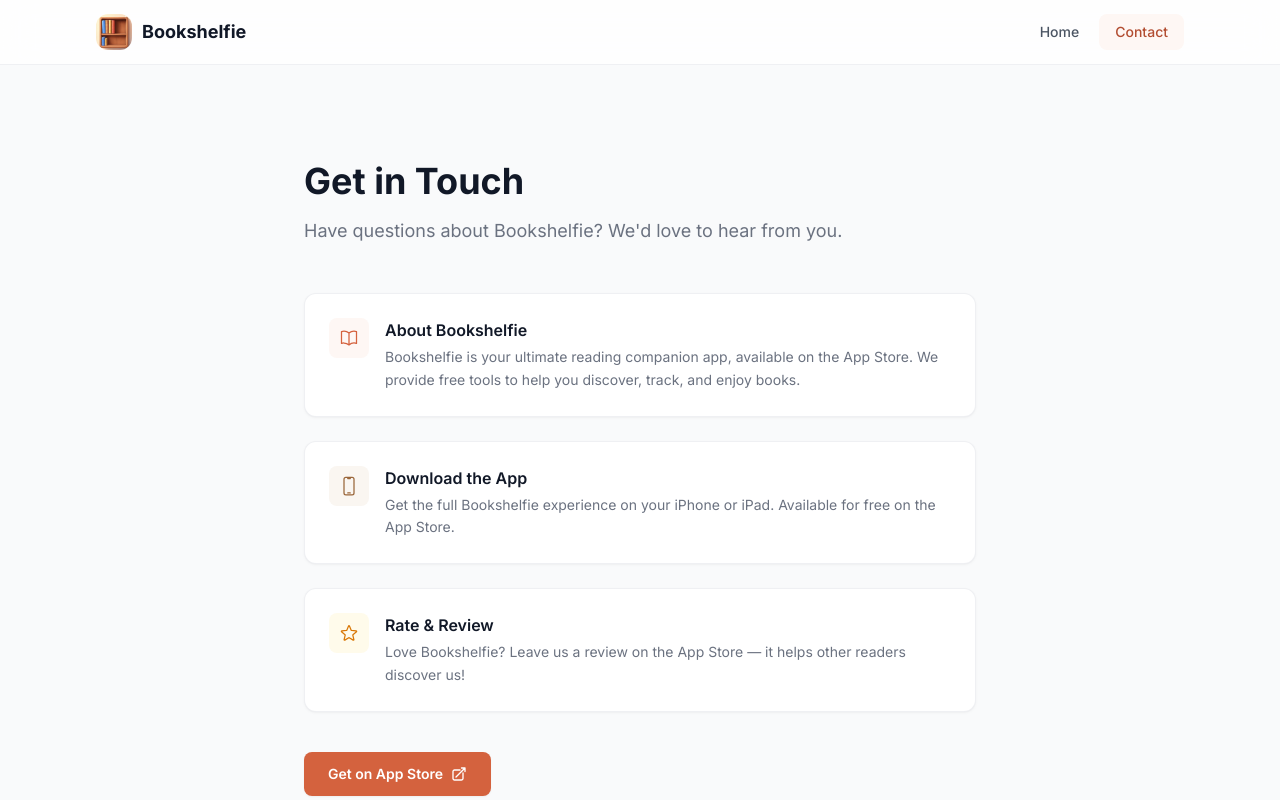
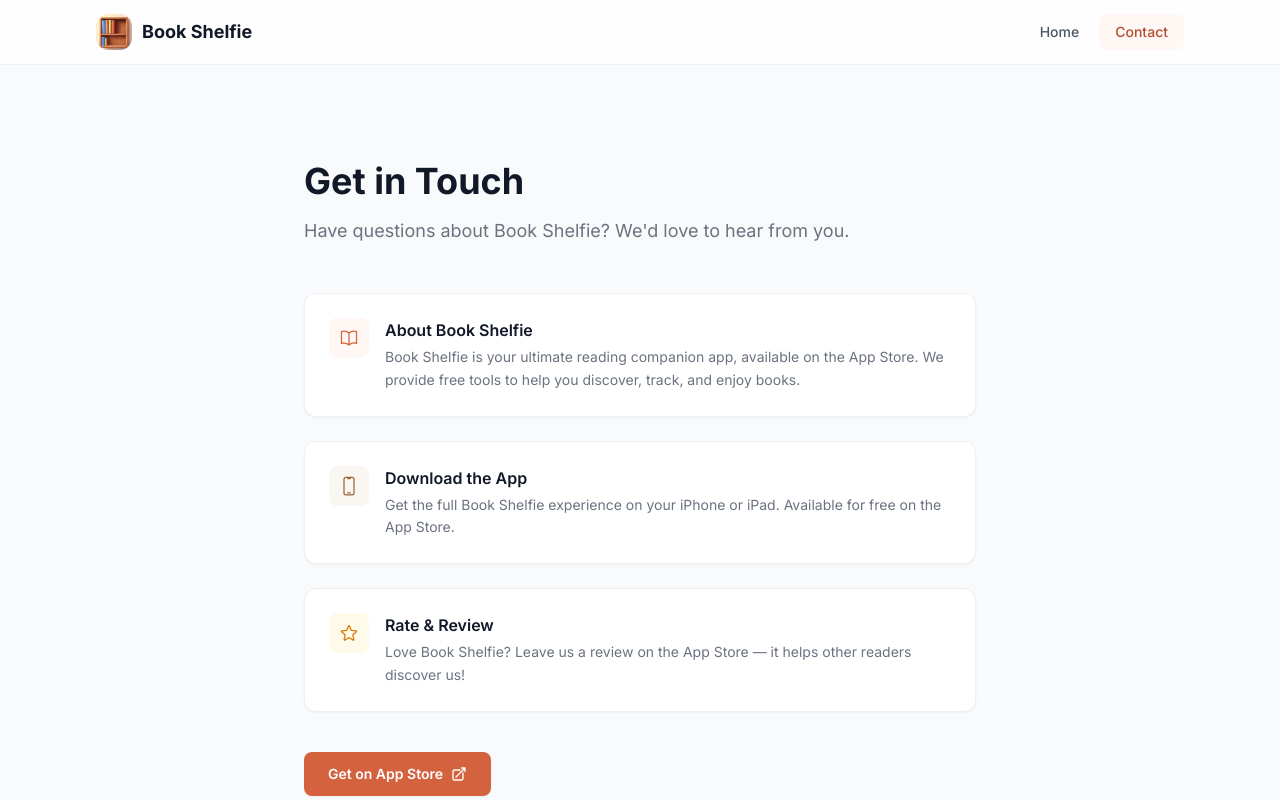
Before and after one commit to SamGit83/vercel-bookshelfie, a Next.js app: page /contact in a window 1280 px wide. Shown: the top 800 px of the page. Built offline with nearby package versions, Linux system fonts and the light colour scheme.

Commit message:
Update app link and header scroll

```diff
--- a/components/Footer.js
+++ b/components/Footer.js
@@ -7,8 +7,8 @@
         <div className="flex flex-col md:flex-row justify-between items-start gap-8">
           <div className="flex flex-col gap-3">
             <div className="flex items-center gap-2.5">
-              <img src="/logo.png" alt="Bookshelfie" className="w-9 h-9 rounded-xl" />
-              <span className="text-lg font-bold text-gray-900">Bookshelfie</span>
+              <img src="/logo.png" alt="Book Shelfie" className="w-9 h-9 rounded-xl" />
+              <span className="text-lg font-bold text-gray-900">Book Shelfie</span>
             </div>
             <p className="text-sm text-gray-500 max-w-xs">
               Your reading companion. Track, discover, and share your reading journey.
@@ -20,7 +20,7 @@
               <h4 className="text-sm font-semibold text-gray-900 mb-3">Product</h4>
               <ul className="space-y-2">
                 <li><Link href="/" className="text-sm text-gray-500 hover:text-brand-600 transition-colors">Tools</Link></li>
-                <li><a href="https://apps.apple.com" target="_blank" rel="noopener noreferrer" className="text-sm text-gray-500 hover:text-brand-600 transition-colors">App Store</a></li>
+                <li><a href="https://apps.apple.com/se/app/book-shelfie/id6753343399?l=en-GB" target="_blank" rel="noopener noreferrer" className="text-sm text-gray-500 hover:text-brand-600 transition-colors">App Store</a></li>
               </ul>
             </div>
             <div>
@@ -34,7 +34,7 @@
 
         <div className="mt-10 pt-6 border-t border-gray-100">
           <p className="text-sm text-gray-400">
-            © {new Date().getFullYear()} Bookshelfie. All rights reserved.
+            © {new Date().getFullYear()} Book Shelfie. All rights reserved.
           </p>
         </div>
       </div>
--- a/components/Header.js
+++ b/components/Header.js
@@ -1,19 +1,45 @@
+import { useState, useEffect } from 'react'
 import Link from 'next/link'
 import { useRouter } from 'next/router'
 
 export default function Header() {
   const router = useRouter()
+  const [showHeader, setShowHeader] = useState(true)
+  const [lastScrollY, setLastScrollY] = useState(0)
+
+  useEffect(() => {
+    const handleScroll = () => {
+      const currentScrollY = window.scrollY
+
+      if (currentScrollY > lastScrollY && currentScrollY > 50) {
+        // Scrolling down - hide header
+        setShowHeader(false)
+      } else {
+        // Scrolling up - show header
+        setShowHeader(true)
+      }
+
+      setLastScrollY(currentScrollY)
+    }
+
+    window.addEventListener('scroll', handleScroll, { passive: true })
+    return () => window.removeEventListener('scroll', handleScroll)
+  }, [lastScrollY])
 
   const isActive = (path) => router.pathname === path
 
   return (
-    <header className="sticky top-0 z-50 bg-white/80 backdrop-blur-lg border-b border-gray-200/60">
+    <header
+      className={`sticky top-0 z-50 bg-white/80 backdrop-blur-lg border-b border-gray-200/60 transition-transform duration-300 ${
+        showHeader ? 'translate-y-0' : '-translate-y-full'
+      }`}
+    >
       <div className="max-w-6xl mx-auto px-4 sm:px-6 lg:px-8">
         <div className="flex items-center justify-between h-16">
           <Link href="/" className="flex items-center gap-2.5 group">
-            <img src="/logo.png" alt="Bookshelfie" className="w-9 h-9 rounded-xl" />
+            <img src="/logo.png" alt="Book Shelfie" className="w-9 h-9 rounded-xl" />
             <span className="text-lg font-bold text-gray-900 group-hover:text-brand-600 transition-colors">
-              Bookshelfie
+              Book Shelfie
             </span>
           </Link>
 
--- a/pages/contact.js
+++ b/pages/contact.js
@@ -4,15 +4,15 @@
   return (
     <>
       <Head>
-        <title>Contact — Bookshelfie</title>
-        <meta name="description" content="Get in touch with the Bookshelfie team" />
+        <title>Contact — Book Shelfie</title>
+        <meta name="description" content="Get in touch with the Book Shelfie team" />
       </Head>
 
       <div className="max-w-6xl mx-auto px-4 sm:px-6 lg:px-8 py-16 sm:py-24">
         <div className="max-w-2xl mx-auto">
           <h1 className="text-3xl sm:text-4xl font-bold text-gray-900 mb-4">Get in Touch</h1>
           <p className="text-lg text-gray-500 mb-12">
-            Have questions about Bookshelfie? We&apos;d love to hear from you.
+            Have questions about Book Shelfie? We&apos;d love to hear from you.
           </p>
 
           <div className="grid gap-6">
@@ -24,9 +24,9 @@
                   </svg>
                 </div>
                 <div>
-                  <h3 className="font-semibold text-gray-900 mb-1">About Bookshelfie</h3>
+                  <h3 className="font-semibold text-gray-900 mb-1">About Book Shelfie</h3>
                   <p className="text-sm text-gray-500 leading-relaxed">
-                    Bookshelfie is your ultimate reading companion app, available on the App Store. We provide free tools to help you discover, track, and enjoy books.
+                    Book Shelfie is your ultimate reading companion app, available on the App Store. We provide free tools to help you discover, track, and enjoy books.
                   </p>
                 </div>
               </div>
@@ -42,7 +42,7 @@
                 <div>
                   <h3 className="font-semibold text-gray-900 mb-1">Download the App</h3>
                   <p className="text-sm text-gray-500 leading-relaxed">
-                    Get the full Bookshelfie experience on your iPhone or iPad. Available for free on the App Store.
+                    Get the full Book Shelfie experience on your iPhone or iPad. Available for free on the App Store.
                   </p>
                 </div>
               </div>
@@ -58,7 +58,7 @@
                 <div>
                   <h3 className="font-semibold text-gray-900 mb-1">Rate & Review</h3>
                   <p className="text-sm text-gray-500 leading-relaxed">
-                    Love Bookshelfie? Leave us a review on the App Store — it helps other readers discover us!
+                    Love Book Shelfie? Leave us a review on the App Store — it helps other readers discover us!
                   </p>
                 </div>
               </div>
@@ -66,7 +66,7 @@
           </div>
 
           <div className="mt-10 flex flex-col sm:flex-row gap-3">
-            <a href="https://apps.apple.com" target="_blank" rel="noopener noreferrer" className="btn-primary">
+            <a href="https://apps.apple.com/se/app/book-shelfie/id6753343399?l=en-GB" target="_blank" rel="noopener noreferrer" className="btn-primary">
               Get on App Store
               <svg className="w-4 h-4 ml-2" fill="none" viewBox="0 0 24 24" strokeWidth={2} stroke="currentColor">
                 <path strokeLinecap="round" strokeLinejoin="round" d="M13.5 6H5.25A2.25 2.25 0 003 8.25v10.5A2.25 2.25 0 005.25 21h10.5A2.25 2.25 0 0018 18.75V10.5m-10.5 6L21 3m0 0h-5.25M21 3v5.25" />
--- a/pages/index.js
+++ b/pages/index.js
@@ -6,7 +6,7 @@
   return (
     <>
       <Head>
-        <title>Bookshelfie — Your Reading, Supercharged</title>
+        <title>Book Shelfie — Your Reading, Supercharged</title>
         <meta name="description" content="Free tools to enhance your reading experience" />
       </Head>
 
@@ -31,7 +31,7 @@
           </p>
 
           <div className="flex flex-col sm:flex-row items-center justify-center gap-3">
-            <a href="https://apps.apple.com" target="_blank" rel="noopener noreferrer" className="btn-primary">
+            <a href="https://apps.apple.com/se/app/book-shelfie/id6753343399?l=en-GB" target="_blank" rel="noopener noreferrer" className="btn-primary">
               Download on App Store
               <svg className="w-4 h-4 ml-2" fill="none" viewBox="0 0 24 24" strokeWidth={2} stroke="currentColor">
                 <path strokeLinecap="round" strokeLinejoin="round" d="M4.5 12h15m0 0l-6.75-6.75M19.5 12l-6.75 6.75" />
--- a/pages/tools/[id].js
+++ b/pages/tools/[id].js
@@ -69,7 +69,7 @@
   return (
     <>
       <Head>
-        <title>{tool.title} — Bookshelfie</title>
+        <title>{tool.title} — Book Shelfie</title>
         <meta name="description" content={tool.desc} />
       </Head>
 
@@ -107,8 +107,8 @@
               </p>
 
               <div className="flex flex-col sm:flex-row gap-3">
-                <a href="https://apps.apple.com" target="_blank" rel="noopener noreferrer" className="btn-primary">
-                  Get Bookshelfie App
+                <a href="https://apps.apple.com/se/app/book-shelfie/id6753343399?l=en-GB" target="_blank" rel="noopener noreferrer" className="btn-primary">
+                  Get Book Shelfie App
                   <svg className="w-4 h-4 ml-2" fill="none" viewBox="0 0 24 24" strokeWidth={2} stroke="currentColor">
                     <path strokeLinecap="round" strokeLinejoin="round" d="M13.5 6H5.25A2.25 2.25 0 003 8.25v10.5A2.25 2.25 0 005.25 21h10.5A2.25 2.25 0 0018 18.75V10.5m-10.5 6L21 3m0 0h-5.25M21 3v5.25" />
                   </svg>
```
